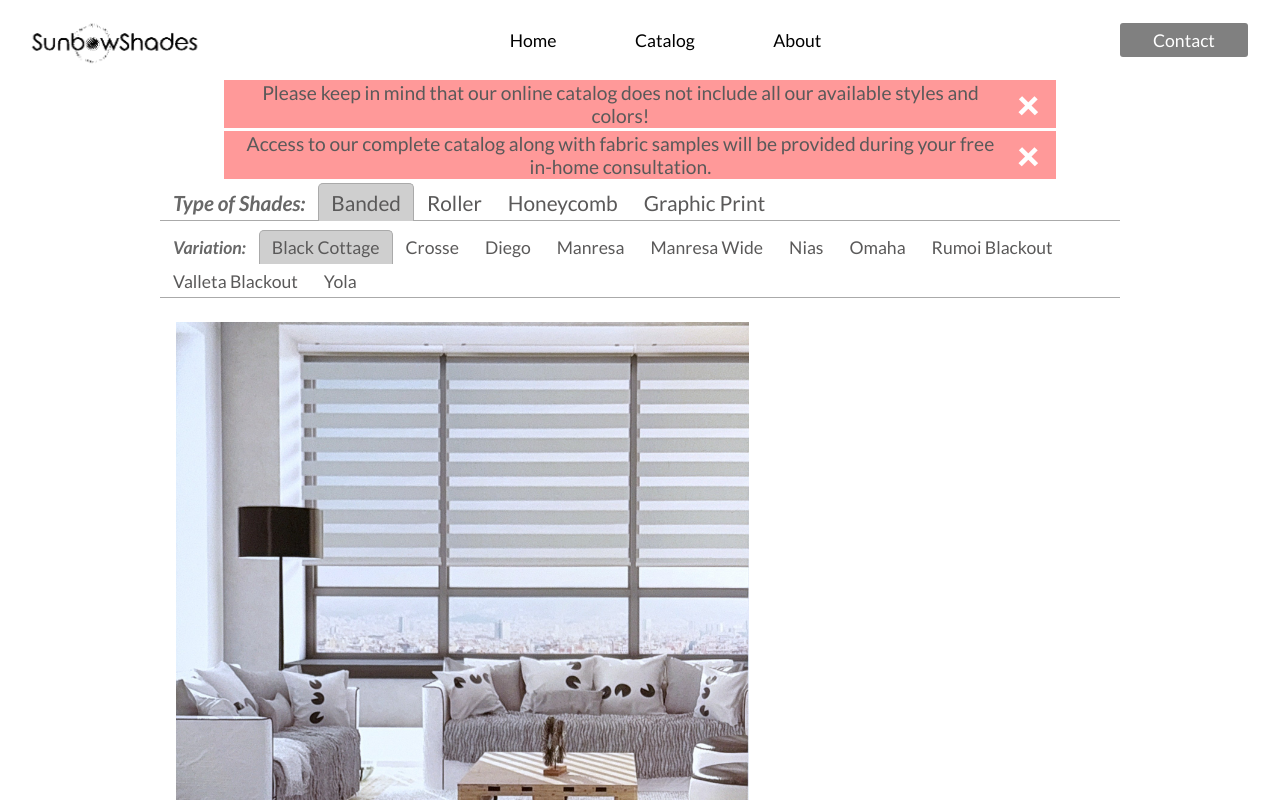
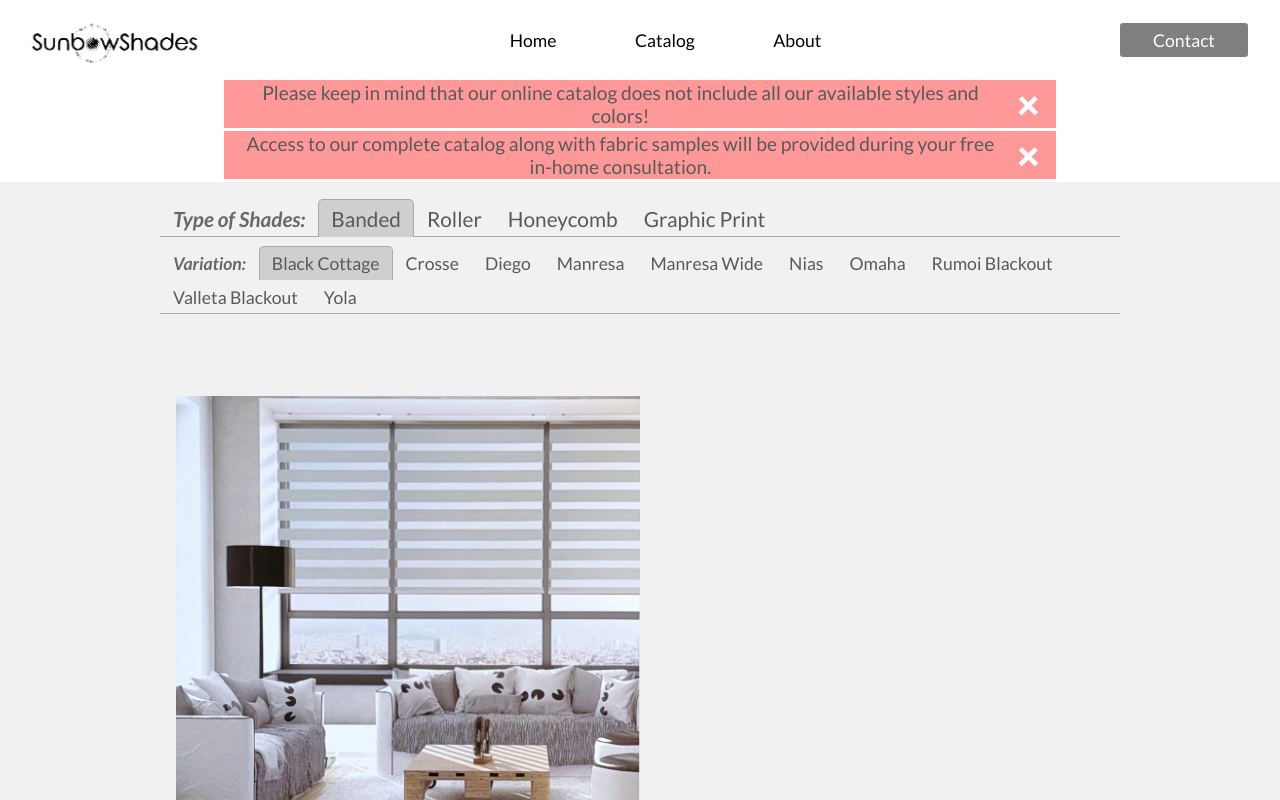
Before and after one commit to stevenchung213/sunbowshades, a React app: page /catalog in a window 1280 px wide. Built offline with nearby package versions, Linux system fonts and the light colour scheme.

Commit message:
modify styling in home page. add placeholder images for catalog

```diff
--- a/src/catalog/Catalog.jsx
+++ b/src/catalog/Catalog.jsx
@@ -3,6 +3,15 @@ import { Tab, Tabs, TabList, TabPanel } from 'react-tabs';
 import FadeOutAlert from '../shared/FadeOutAlert/FadeOutAlert';
 import './styles.css';
 import bandedBlackCottage from './../assets/banded_black_cottage.jpeg';
+import bandedCrosse from './../assets/banded_crosse.jpeg';
+import bandedDiego from './../assets/banded_diego.jpeg';
+import bandedManresaWide from './../assets/banded_manresa_wide.jpeg';
+import bandedManresa from './../assets/banded_manresa.jpeg';
+import bandedNias from './../assets/banded_nias.jpeg';
+import bandedOmaha from './../assets/banded_omaha.jpeg';
+import bandedRumoiBlackout from './../assets/banded_rumoi_black_out.jpeg';
+import bandedValletaBlackoutOnetone from './../assets/banded_valleta_black_out_one_tone.jpeg';
+import bandedYola from './../assets/banded_yola.jpeg';
 
 const Catalog = () => {
   const [showAlert1, removeAlert1] = useState(true);
@@ -11,15 +20,15 @@ const Catalog = () => {
   const catalog = {
     Banded: [
       { name: 'Black Cottage', img: bandedBlackCottage },
-      { name: 'Crosse', img: 'imgSrc2' },
-      { name: 'Diego', img: 'imgSrc3' },
-      { name: 'Manresa', img: 'imgSrc4' },
-      { name: 'Manresa Wide', img: 'imgSrc5' },
-      { name: 'Nias', img: 'imgSrc6' },
-      { name: 'Omaha', img: 'imgSrc7' },
-      { name: 'Rumoi Blackout', img: 'imgSrc8' },
-      { name: 'Valleta Blackout', img: 'imgSrc9' },
-      { name: 'Yola', img: 'imgSrc10' },
+      { name: 'Crosse', img: bandedCrosse },
+      { name: 'Diego', img: bandedDiego },
+      { name: 'Manresa', img: bandedManresaWide },
+      { name: 'Manresa Wide', img: bandedManresa },
+      { name: 'Nias', img: bandedNias },
+      { name: 'Omaha', img: bandedOmaha },
+      { name: 'Rumoi Blackout', img: bandedRumoiBlackout },
+      { name: 'Valleta Blackout', img: bandedValletaBlackoutOnetone },
+      { name: 'Yola', img: bandedYola },
     ],
     Roller: [
       { name: 'Roller 1', img: 'imgSrc1' },
@@ -158,6 +167,9 @@ const Catalog = () => {
                         src={style.img}
                         alt={'banded_' + index}
                       />
+                      <div className='info_container'>
+
+                      </div>
                     </div>
                   </TabPanel>
                 ))
@@ -199,6 +211,9 @@ const Catalog = () => {
                         src={style.img}
                         alt={'banded_' + index}
                       />
+                      <div className='info_container'>
+
+                      </div>
                     </div>
                   </TabPanel>
                 ))
@@ -240,6 +255,9 @@ const Catalog = () => {
                         src={style.img}
                         alt={'banded_' + index}
                       />
+                      <div className='info_container'>
+
+                      </div>
                     </div>
                   </TabPanel>
                 ))
--- a/src/catalog/styles.css
+++ b/src/catalog/styles.css
@@ -3,6 +3,8 @@
   flex-direction: column;
   padding: 0rem 10rem;
   justify-content: center;
+  background-color: rgb(241, 241, 241);
+  padding-top: 1rem;
 }
 
 .react-tabs {
@@ -87,14 +89,18 @@
   display: flex;
   height: 40rem;
   padding: 1rem;
+  justify-content: space-evenly;
 }
 
 .tab_image {
   height: 100%;
-  width: 100%;
+  width: 50%;
+  max-width: 50%;
   object-fit: contain;
 }
 
 .info_container {
-  width: 100%;
+  height: 100%;
+  width: 50%;
+  padding: 1rem;
 }
--- a/src/home/consultation/Consultation.jsx
+++ b/src/home/consultation/Consultation.jsx
@@ -7,12 +7,12 @@ const Consultation = () => {
 
   return (
     <div id='consultation_container'>
-      <div className='banner'>
+      <div id='consultation_banner' className='banner'>
         Free In-home Consultation
       </div>
       <div className='our_model_container'>
         <div className='what_we_do'>
-          <div className='our_team_will'>
+          <div className='our_experts_provide'>
             Our experts provide...
           </div>
           <ol>
--- a/src/home/consultation/styles.css
+++ b/src/home/consultation/styles.css
@@ -2,25 +2,27 @@
   display: flex;
   flex-direction: column;
   width: 100vw;
+  background-color: rgb(233, 233, 233);
+  margin-top: 3rem;
+  margin-bottom: 1rem;
 }
 
 .our_model_container {
   display: flex;
-  background-color: rgb(255, 255, 255);
   height: 35rem;
   width: 100%;
 }
 
 .what_we_do {
   height: 100%;
-  width: 50%;
-  padding: 2rem;
+  width: 33%;
+  padding: 1rem;
   font-size: 1.5rem;
   line-height: 2rem;
   color: rgb(90, 89, 89);
 }
 
-.our_team_will {
+.our_experts_provide {
   color: rgb(90, 89, 89);
   font-weight: 400;
   text-align: center;
@@ -30,6 +32,8 @@
 }
 
 .our_team_will_photo {
+  max-width: 34%;
+  height: 100%;
   border-radius: 10%;
 }
 
@@ -94,8 +98,8 @@
   display: flex;
   flex-direction: column;
   height: 100%;
-  width: 50%;
-  padding: 2rem;
+  width: 33%;
+  padding: 1rem;
   color: rgb(90, 89, 89);
 }
 
@@ -157,4 +161,5 @@
   padding-top: 1.7rem;
   line-height: 1.200rem;
   text-align: center;
+  color: rgb(99, 99, 99);
 }
--- a/src/home/showcase/Showcase.jsx
+++ b/src/home/showcase/Showcase.jsx
@@ -30,10 +30,12 @@ const Showcase = () => {
 
   return (
     <div id='showcase_container'>
-      <div className='banner'>
+      <div id='showcase_banner' className='banner'>
         The Latest Trend, Banded Shades
       </div>
-      <Carousel slides={bandedStyles} options={carouselOptions} />
+      <div className='showcase_carousel_container'>
+        <Carousel slides={bandedStyles} options={carouselOptions} />
+      </div>
     </div>
   );
 };
--- a/src/home/showcase/styles.css
+++ b/src/home/showcase/styles.css
@@ -1,4 +1,7 @@
 #showcase_container {
   display: flex;
   flex-direction: column;
+  background-color: rgb(233, 233, 233);
+  margin-top: 2rem;
+  padding-bottom: 2rem;
 }
--- a/src/home/styles.css
+++ b/src/home/styles.css
@@ -45,7 +45,6 @@
   font-size: 2.5rem;
   line-height: 2.5rem;
   font-weight: 600;
-  padding-top: 3rem;
   margin: auto;
   text-shadow: rgb(177, 177, 177) 6px 4px 10px;
   color: rgb(90, 89, 89);
--- a/src/shared/Carousel/styles.css
+++ b/src/shared/Carousel/styles.css
@@ -165,14 +165,14 @@
   width: 3.6rem;
   height: 3.6rem;
   border-radius: 50%;
-  color: rgb(99, 99, 99);
+  color: rgb(167, 167, 167);
   display: flex;
   align-items: center;
   justify-content: center;
 }
 
 .embla__button:disabled {
-  color: rgb(99, 99, 99);
+  color: rgb(167, 167, 167);
 }
 
 .embla__button__svg {
```
